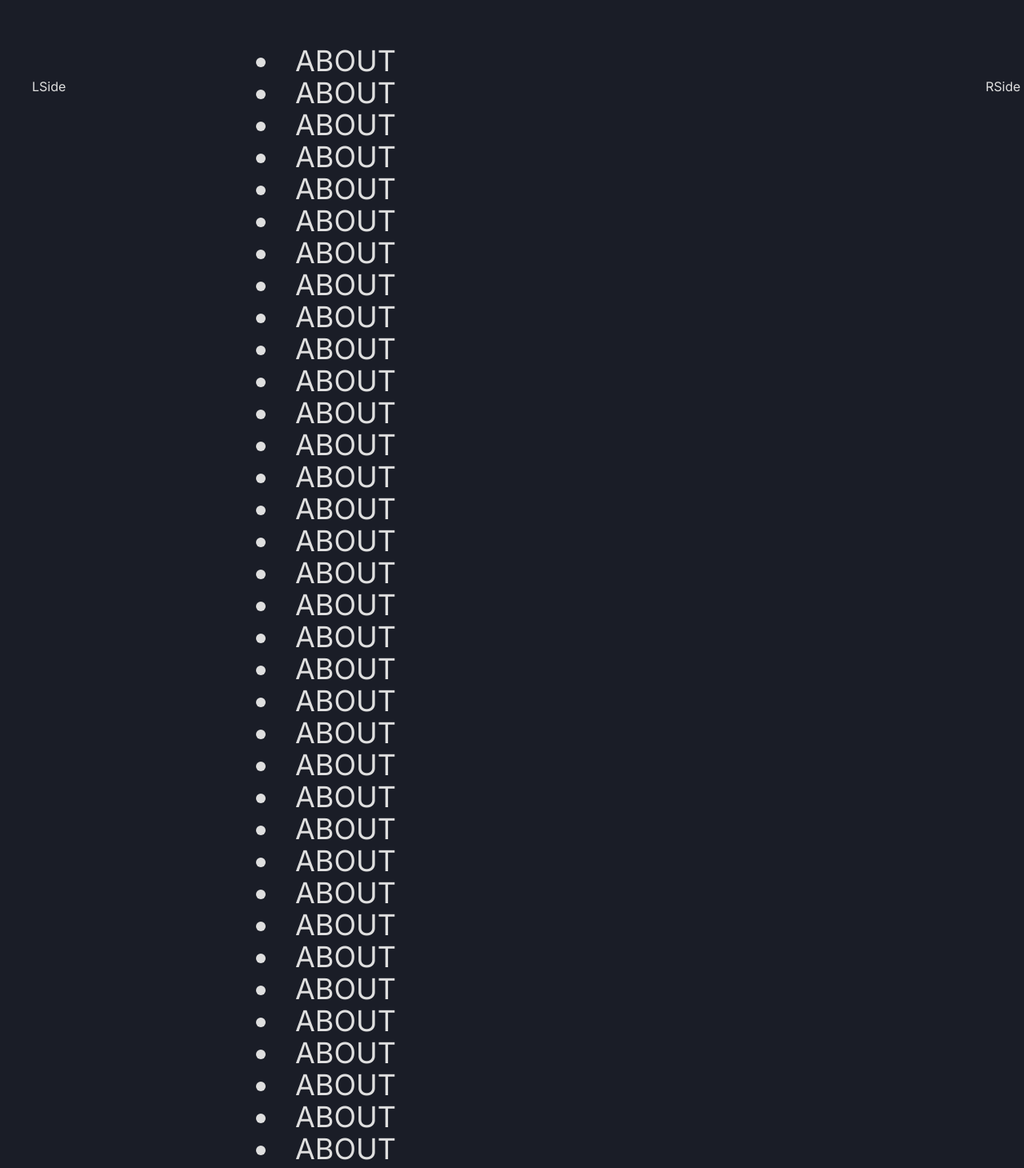
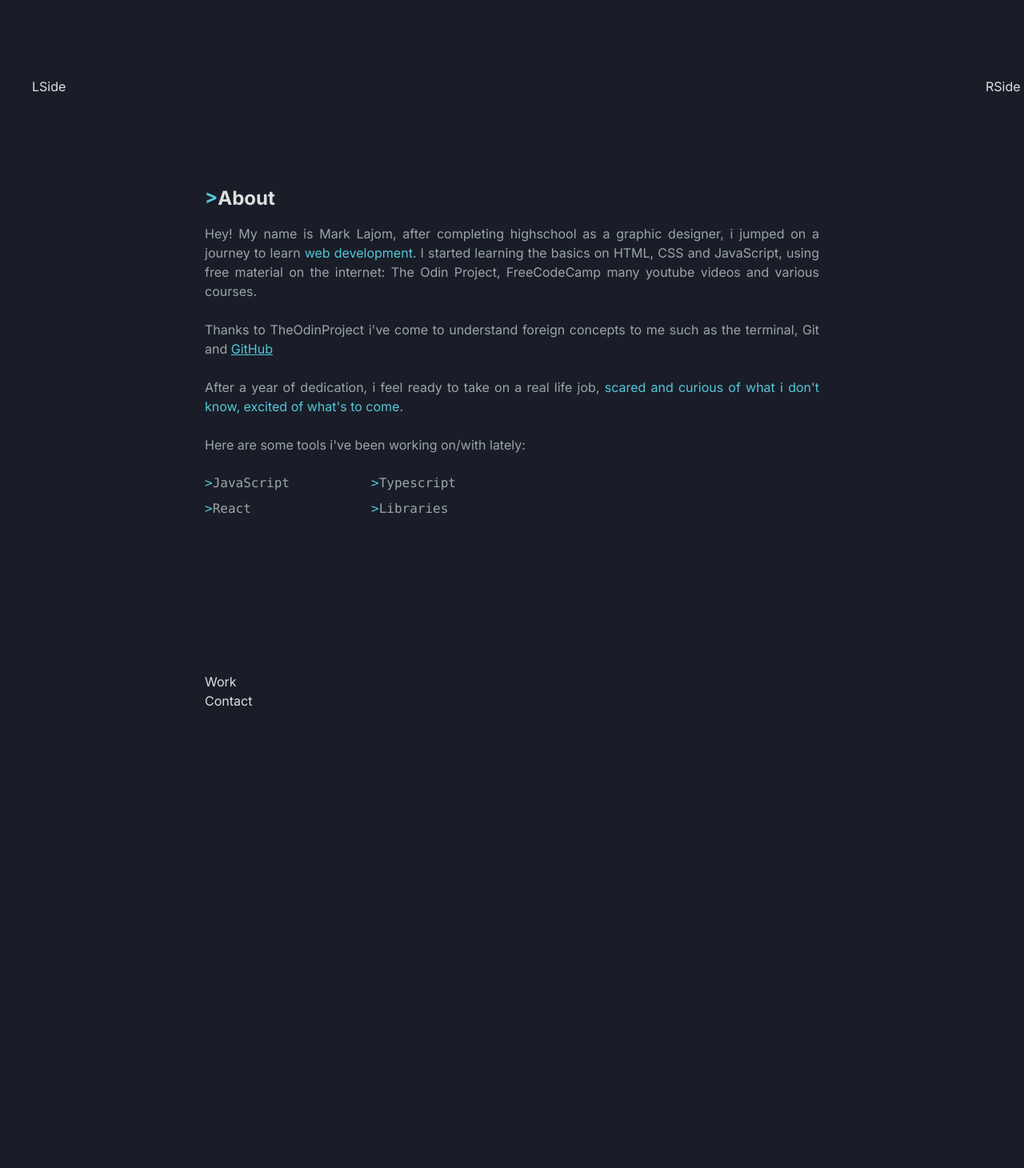
Before and after one commit to emkeiboii/Mark-Lajom-2, a React (Vite) app in the folder portfolio/: page / in a window 1280 px wide. Shown: the part 680-2140 px from the top of the page at 80% size. After the commit the page ends 1568 px from the top, so only its background shows below. Built offline with nearby package versions, Linux system fonts and the light colour scheme.

Commit message:
About section complete

```diff
--- a/portfolio/src/App.tsx
+++ b/portfolio/src/App.tsx
@@ -13,7 +13,7 @@ function App() {
       <Navbar></Navbar>
       <div className="flex justify-between">
         <LSide></LSide>
-        <div className="lg:px-80 w-full md:px-8 sm:px-4">
+        <div className="lg:px-64 w-full md:px-8 sm:px-4">
           <Hero></Hero>
           <About></About>
           <Work></Work>
--- a/portfolio/src/components/About.tsx
+++ b/portfolio/src/components/About.tsx
@@ -2,47 +2,52 @@ import React from "react";
 
 const About = () => {
   return (
-    <div id="about">
-      <li className="text-4xl">ABOUT</li>
-      <li className="text-4xl">ABOUT</li>
-      <li className="text-4xl">ABOUT</li>
-      <li className="text-4xl">ABOUT</li>
-      <li className="text-4xl">ABOUT</li>
-      <li className="text-4xl">ABOUT</li>
-      <li className="text-4xl">ABOUT</li>
-      <li className="text-4xl">ABOUT</li>
-      <li className="text-4xl">ABOUT</li>
-      <li className="text-4xl">ABOUT</li>
-      <li className="text-4xl">ABOUT</li>
-      <li className="text-4xl">ABOUT</li>
-      <li className="text-4xl">ABOUT</li>
-      <li className="text-4xl">ABOUT</li>
-      <li className="text-4xl">ABOUT</li>
-      <li className="text-4xl">ABOUT</li>
-      <li className="text-4xl">ABOUT</li>
-      <li className="text-4xl">ABOUT</li>
-      <li className="text-4xl">ABOUT</li>
-      <li className="text-4xl">ABOUT</li>
-      <li className="text-4xl">ABOUT</li>
-      <li className="text-4xl">ABOUT</li>
-      <li className="text-4xl">ABOUT</li>
-      <li className="text-4xl">ABOUT</li>
-      <li className="text-4xl">ABOUT</li>
-      <li className="text-4xl">ABOUT</li>
-      <li className="text-4xl">ABOUT</li>
-      <li className="text-4xl">ABOUT</li>
-      <li className="text-4xl">ABOUT</li>
-      <li className="text-4xl">ABOUT</li>
-      <li className="text-4xl">ABOUT</li>
-      <li className="text-4xl">ABOUT</li>
-      <li className="text-4xl">ABOUT</li>
-      <li className="text-4xl">ABOUT</li>
-      <li className="text-4xl">ABOUT</li>
-      <li className="text-4xl">ABOUT</li>
-      <li className="text-4xl">ABOUT</li>
-      <li className="text-4xl">ABOUT</li>
-      <li className="text-4xl">ABOUT</li>
-      <li className="text-4xl">ABOUT</li>
+    <div id="about" className="py-48">
+      <h1 className="font-extrabold text-2xl mb-4">
+        <span className="text-blue">&gt;</span>About
+      </h1>
+      <p className="text-grey text-justify">
+        Hey! My name is Mark Lajom, after completing highschool as a graphic
+        designer, i jumped on a journey to learn
+        <span className="text-blue"> web development</span>. I started learning
+        the basics on HTML, CSS and JavaScript, using free material on the
+        internet: The Odin Project, FreeCodeCamp many youtube videos and various
+        courses.
+        <br />
+        <br />
+        Thanks to TheOdinProject i've come to understand foreign concepts to me
+        such as the terminal, Git and{" "}
+        <a href="https://github.com/emkeiboii" target="_blank">
+          <span id="github" className="text-blue underline hover:opacity-80">
+            GitHub
+          </span>
+        </a>
+        <br />
+        <br />
+        After a year of dedication, i feel ready to take on a real life job,{" "}
+        <span className="text-blue">
+          scared and curious of what i don't know, excited of what's to come.
+        </span>
+        <br />
+        <br />
+        Here are some tools i've been working on/with lately:
+        <br />
+        <br />
+      </p>
+      <ul className="text-grey font-mono grid grid-cols-2 gap-2">
+        <li>
+          <span className="text-blue">&gt;</span>JavaScript
+        </li>
+        <li>
+          <span className="text-blue">&gt;</span>Typescript
+        </li>
+        <li>
+          <span className="text-blue">&gt;</span>React
+        </li>
+        <li>
+          <span className="text-blue">&gt;</span>Libraries
+        </li>
+      </ul>
     </div>
   );
 };
--- a/portfolio/src/components/Hero.tsx
+++ b/portfolio/src/components/Hero.tsx
@@ -2,7 +2,7 @@ import React from "react";
 
 const Hero = () => {
   return (
-    <div id="hero" className="py-48">
+    <div id="hero" className="pb-48 pt-44">
       <h2 className="font-mono text-blue">Hello! My name is:</h2>
       <h1 className="font-extrabold text-8xl -mx-1 mb-3 text-blue ">
         Mark Lajom
--- a/portfolio/src/components/Navbar.tsx
+++ b/portfolio/src/components/Navbar.tsx
@@ -23,7 +23,14 @@ const Navbar = () => {
       </Link>
       <ul className="flex gap-5 items-center">
         <li className="hover:text-blue duration-200 ease-in-out">
-          <Link to="about" className="cursor-pointer">
+          <Link
+            to="contact"
+            spy={true}
+            smooth={true}
+            offset={50}
+            duration={500}
+            className="cursor-pointer"
+          >
             <span className="text-blue">&gt;</span>about
           </Link>
         </li>
--- a/portfolio/tailwind.config.js
+++ b/portfolio/tailwind.config.js
@@ -13,6 +13,9 @@ export default {
       fontFamily: {
         body: ["Inter"],
       },
+      gridTemplateColumns: {
+        2: "repeat(2, minmax(140px, 200px))",
+      },
     },
   },
   plugins: [],
```
